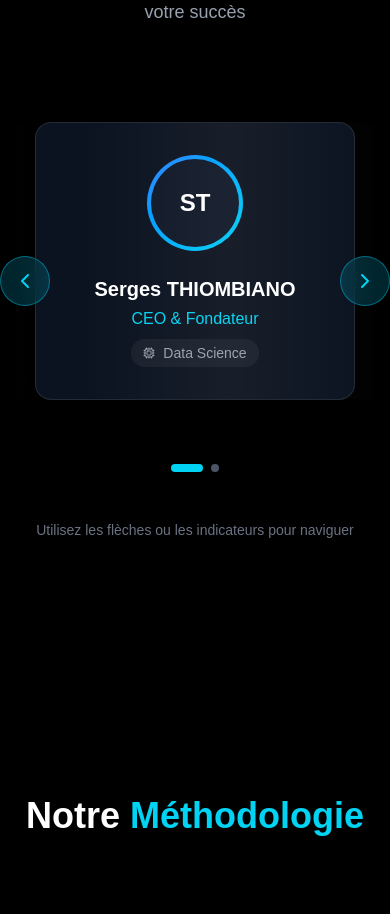
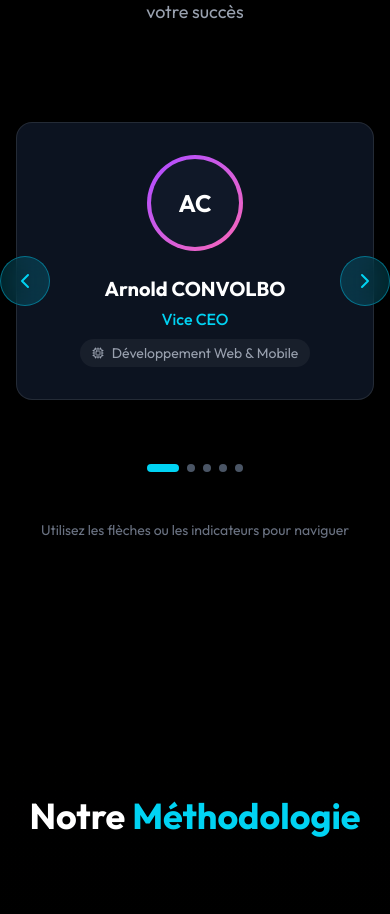
Before and after one commit to Zeh-Eox/devnetix, a React (Vite) app: page / in a window 390 px wide. Shown: the part 3220-4134 px from the top of the page. Built offline with nearby package versions, Linux system fonts and the light colour scheme.

Commit message:
minor changes

```diff
--- a/index.html
+++ b/index.html
@@ -4,6 +4,12 @@
     <meta charset="UTF-8" />
     <link rel="icon" type="image/svg+xml" href="/favicon.svg" />
     <meta name="viewport" content="width=device-width, initial-scale=1.0" />
+    <link rel="preconnect" href="https://fonts.googleapis.com" />
+    <link rel="preconnect" href="https://fonts.gstatic.com" crossorigin />
+    <link
+      href="https://fonts.googleapis.com/css2?family=Outfit:wght@100..900&display=swap"
+      rel="stylesheet"
+    />
     <title>DEVNETIX</title>
   </head>
   <body>
--- a/src/App.tsx
+++ b/src/App.tsx
@@ -1,7 +1,7 @@
 import CTA from "./components/CTA";
 import Footer from "./components/Footer";
 import Hero from "./components/Hero";
-import InfiniteTeamScroll from "./components/InfiniteTeamScroll";
+import TeamCarousel from "./components/InfiniteTeamScroll";
 import Navigation from "./components/Navigation";
 import Process from "./components/Process";
 import Services from "./components/Services";
@@ -12,7 +12,7 @@ const App: React.FC = () => {
       <Navigation />
       <Hero />
       <Services />
-      <InfiniteTeamScroll />
+      <TeamCarousel />
       <Process />
       <CTA />
       <Footer />
--- a/src/components/Hero.tsx
+++ b/src/components/Hero.tsx
@@ -87,7 +87,7 @@ const Hero: React.FC = () => {
   }, []);
 
   return (
-    <section className="relative min-h-screen flex items-center justify-center overflow-hidden bg-black mt-24 lg:mt-0">
+    <section className="relative min-h-screen flex items-center justify-center overflow-hidden bg-black mt-24 lg:mt-12">
       <canvas ref={canvasRef} className="absolute inset-0 z-0" />
 
       <div className="relative z-10 text-center px-4 max-w-6xl mx-auto">
--- a/src/components/InfiniteTeamScroll.tsx
+++ b/src/components/InfiniteTeamScroll.tsx
@@ -1,5 +1,5 @@
 import { motion, AnimatePresence } from "framer-motion";
-import { useState } from "react";
+import { useEffect, useState } from "react";
 import { teamMembers } from "../constants";
 import { Cpu, ChevronLeft, ChevronRight } from "lucide-react";
 
@@ -7,8 +7,25 @@ const TeamCarousel: React.FC = () => {
   const [currentIndex, setCurrentIndex] = useState(0);
   const [direction, setDirection] = useState(0);
 
-  // Nombre de cartes visibles à la fois
-  const cardsPerView = 3;
+  const [cardsPerView, setCardsPerView] = useState(3);
+
+  useEffect(() => {
+    const updateCards = () => {
+      if (window.innerWidth < 640) {
+        setCardsPerView(1);
+      } else if (window.innerWidth < 1024) {
+        setCardsPerView(2);
+      } else {
+        setCardsPerView(3);
+      }
+    };
+
+    updateCards();
+    window.addEventListener("resize", updateCards);
+
+    return () => window.removeEventListener("resize", updateCards);
+  }, []);
+
   const totalSlides = Math.ceil(teamMembers.length / cardsPerView);
 
   const slideVariants = {
@@ -92,12 +109,12 @@ const TeamCarousel: React.FC = () => {
                 x: { type: "spring", stiffness: 300, damping: 30 },
                 opacity: { duration: 0.2 },
               }}
-              className="flex gap-8 justify-center"
+              className="flex gap-8 justify-center items-stretch"
             >
               {getCurrentMembers().map((member) => (
                 <motion.div
                   key={member.id}
-                  className="shrink-0 w-80 group"
+                  className="shrink-0 w-full sm:w-[45%] lg:w-80 group"
                   whileHover={{ scale: 1.05, y: -10 }}
                   transition={{ type: "spring", stiffness: 300, damping: 20 }}
                 >
--- a/src/index.css
+++ b/src/index.css
@@ -1,5 +1,4 @@
 @import "tailwindcss";
-@import url('https://fonts.googleapis.com/css2?family=Outfit:wght@100..900&display=swap');
 
 * {
   font-family: 'Outfit', sans-serif;
```
